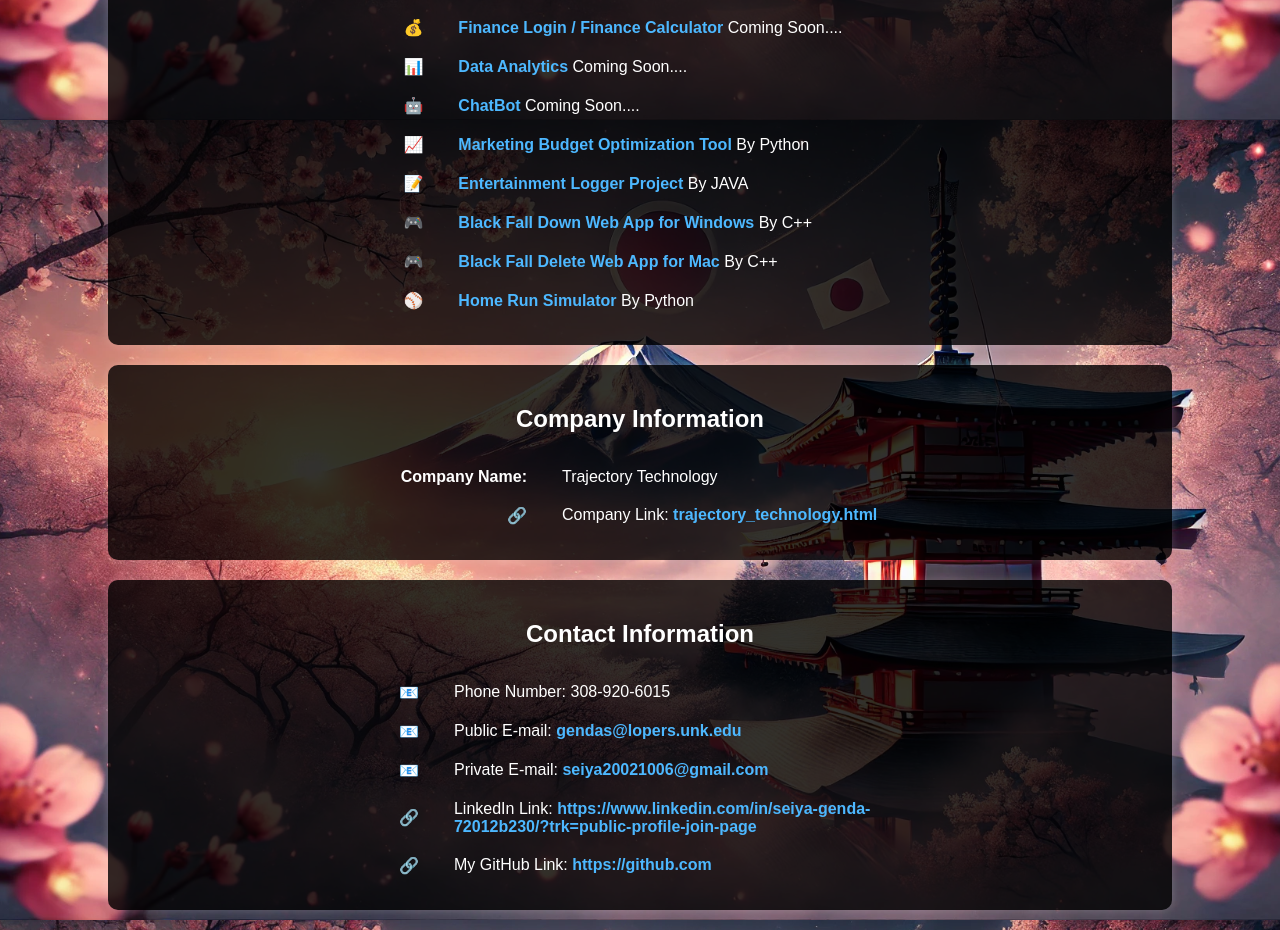
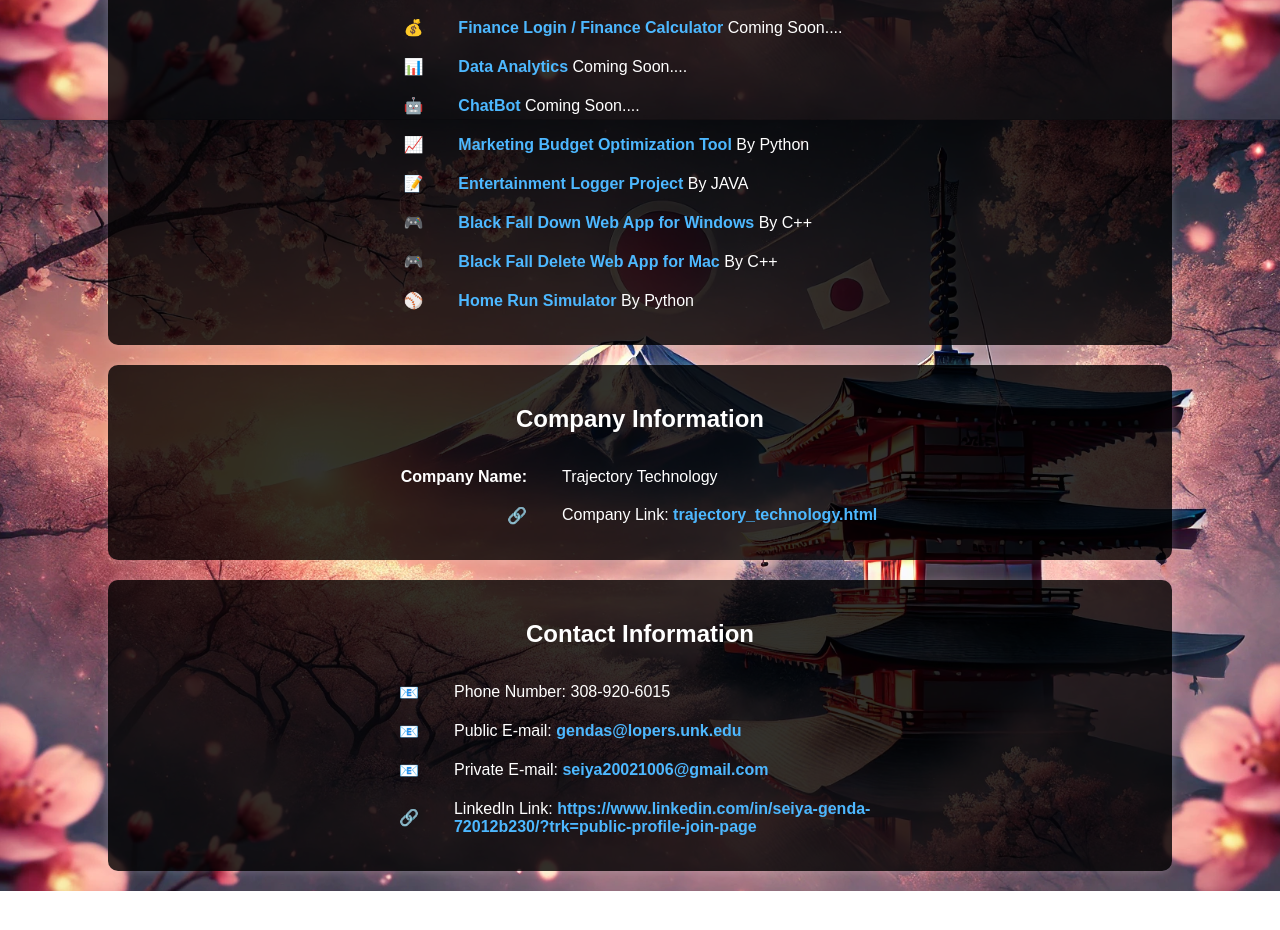
Before and after one commit to Seiya2002Genda/my_homepage, a plain HTML site: page index.html in a window 1280 px wide. Shown: the part 2280-3210 px from the top of the page. After the commit the page ends 3171 px from the top, so only its background shows below. Drawn offline with Linux system fonts and the light colour scheme.

Commit message:
Update index.html

```diff
--- a/index.html
+++ b/index.html
@@ -317,13 +317,6 @@
                     https://www.linkedin.com/in/seiya-genda-72012b230/?trk=public-profile-join-page</a></td>
             </tr>
 
-            <tr>
-                <td>🔗</td>
-                <td>My GitHub Link:<a href="https://github.com" target="_blank">
-                    https://github.com</a></td>
-            </tr>
-
-
         </table>
     </section>
 
```
